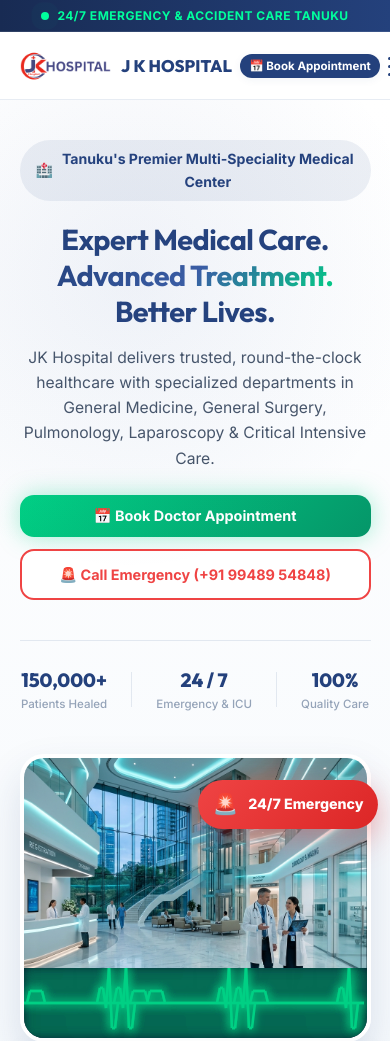
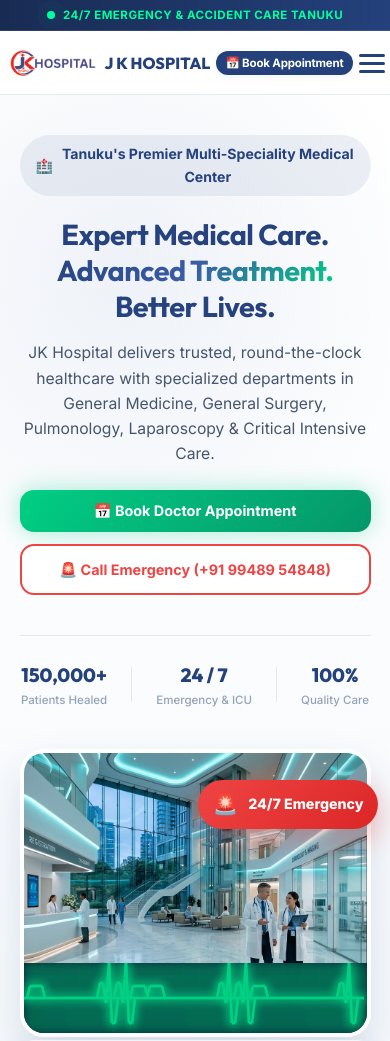
Before and after one commit to PhanindraBurra/jk-hospital, a website built with Vite: page index.html in a window 390 px wide. Shown: the top 1041 px of the page. Built offline with nearby package versions, Linux system fonts and the light colour scheme.

Commit message:
Fix mobile header width so Book Appointment button is 100% full and visible without edge truncation

```diff
--- a/style.css
+++ b/style.css
@@ -1833,54 +1833,69 @@ button, input, select, textarea {
     display: none;
   }
   .top-emergency-badge {
-    font-size: 0.75rem;
+    font-size: 0.72rem;
     margin: 0 auto;
     text-align: center;
   }
 
   .main-header {
-    height: 68px;
+    height: 64px;
+    width: 100vw;
+    overflow: hidden;
   }
 
   .header-container {
-    height: 68px;
-    padding: 0 12px;
+    height: 64px;
+    padding: 0 10px;
+    gap: 6px;
+    width: 100%;
+    box-sizing: border-box;
+  }
+
+  .brand-logo {
     gap: 8px;
+    flex-shrink: 0;
   }
 
   .header-logo-img {
-    height: 38px;
+    height: 36px;
   }
 
   .brand-title {
-    font-size: 1.05rem;
+    font-size: 1.0rem;
     letter-spacing: 0.1px;
+    line-height: 1;
   }
 
   .brand-sub {
-    font-size: 0.55rem;
-    letter-spacing: 0.5px;
+    display: none; /* Hide subtitle on mobile so header has 100% space for full button */
   }
 
   .nav-menu {
-    top: 68px;
-    height: calc(100vh - 68px);
-    padding: 30px 20px;
+    top: 64px;
+    height: calc(100vh - 64px);
+    padding: 24px 16px;
   }
 
   .header-actions {
-    gap: 8px;
+    gap: 6px;
     margin-left: auto;
+    flex-shrink: 0;
   }
 
   .nav-appointment-btn {
     padding: 6px 10px;
-    font-size: 0.75rem;
+    font-size: 0.72rem;
+    font-weight: 700;
     border-radius: var(--radius-full);
+    white-space: nowrap;
+    flex-shrink: 0;
+    letter-spacing: -0.2px;
   }
 
   .nav-appointment-btn span {
-    display: inline-block;
+    display: inline;
+    white-space: nowrap;
   }
 
   .hero-section {
```
